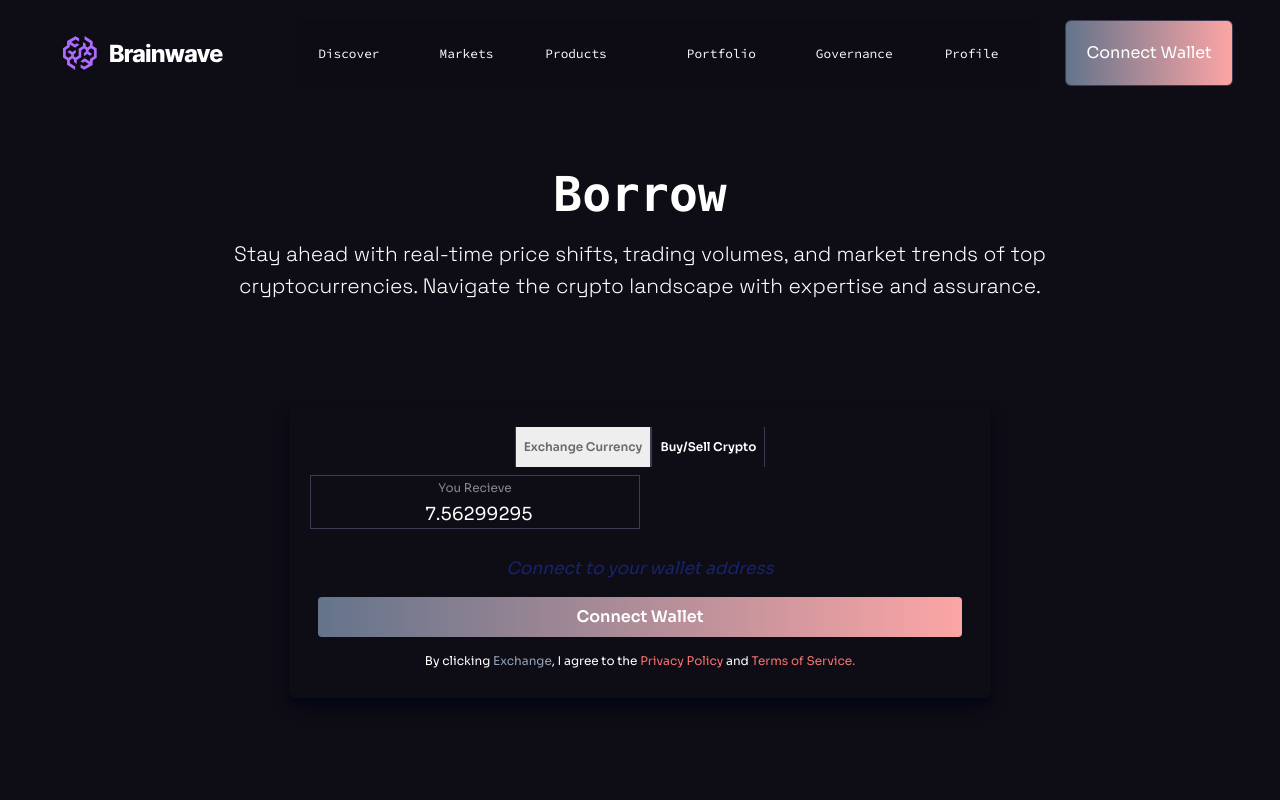
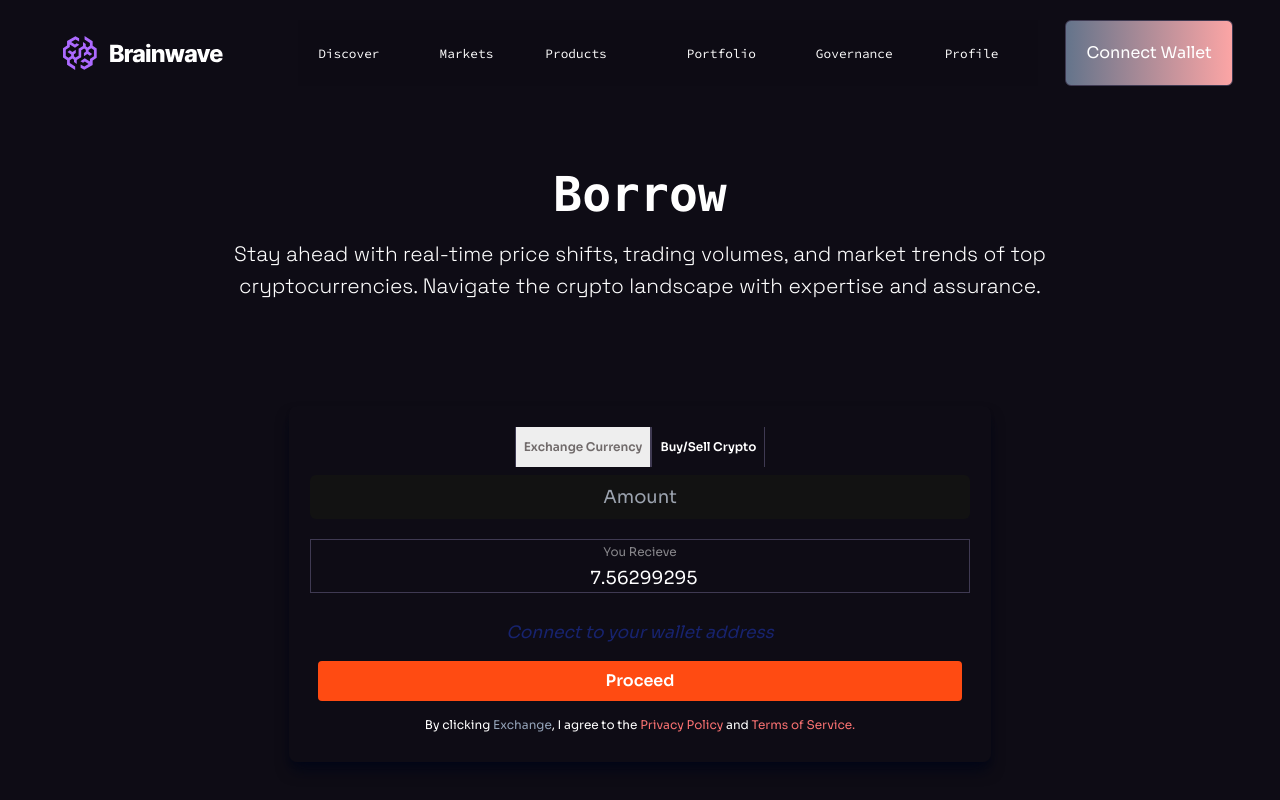
Before and after one commit to BullPointer/crypto_defi, a React (Vite) app in the folder frontend/: page /fi/borrow in a window 1280 px wide. Shown: the top 800 px of the page. Built offline with nearby package versions, Linux system fonts and the light colour scheme; some icons are missing.

Commit message:
Dealing with the design5

```diff
--- a/frontend/src/components/Finance/Exchange/Borrow.tsx
+++ b/frontend/src/components/Finance/Exchange/Borrow.tsx
@@ -78,7 +78,7 @@ const Borrow = () => {
               </div>
             </div>
 
-            {true ? (
+            {false ? (
               <div
                 //   onClick={handleExchange}
                 className={`bg-gradient-to-r
--- a/frontend/src/components/Finance/Exchange/components/BorrowTransaction.tsx
+++ b/frontend/src/components/Finance/Exchange/components/BorrowTransaction.tsx
@@ -3,62 +3,37 @@
 import { Icon } from "@iconify-icon/react/dist/iconify.mjs";
 
 type TransactionProps = {
-  title: String;
-  type: String;
-  exchangeType: String;
-  loading: Boolean;
-  symbol: String;
+  title?: String;
+  type?: String;
+  exchangeType?: String;
+  loading?: Boolean;
+  symbol?: String;
 };
-const BorrowTransaction = ({
-  title,
-  type,
-  exchangeType,
-  loading,
-  symbol,
-}: TransactionProps) => {
+const BorrowTransaction = ({ title, type }: TransactionProps) => {
   const border = "border border-n-5";
   return (
-    <div className="relative grid grid-cols-2 justify-center items-center  mt-2">
-      <div
-        className={`flex flex-col justify-center items-center  w-full ${border}`}
-      >
-        <div className="text-[12px] opacity-50 ">{title}</div>
-        {loading ? (
-          <Icon
-            className="text-2xl text-black"
-            icon="streamline:interface-page-controller-loading-3-progress-loading-dot-load-wait-waiting"
-          />
-        ) : type == "send" ? (
-          <div className="w-full h-[100%] text-lg">
+    <div className="w-full relative  justify-center items-center mt-2">
+      <div className={`flex flex-col justify-center items-center  w-full `}>
+        <div className="w-full h-[100%] text-lg mb-5">
           <input
             // onChange={handleAmount}
             // onFocus={handleFocus}
-              className="w-full outline-none pl-2 text-center text-black"
+            className="w-full outline-none p-2 text-center
+            rounded-md"
             type="text"
             name={String(type)}
+            placeholder="Amount"
             // value={transactionObj.amount}
           />
         </div>
-        ) : (
+        <div className={`${border} w-full `}>
+          <div className="text-[12px] opacity-50 ">{title}</div>
+
           <div className="text-lg pl-2 ">{"7.56299295"}</div>
-        )}
+        </div>
+        {/* // )} */}
       </div>
       <div></div>
-      {/* {showCurrencies[type] && (
-        <Currrencies
-          setData={setData}
-          transactionObj={transactionObj}
-          name={type}
-          handleRemoveCurrencies={handleRemoveCurrencies}
-          allCoins={allCoins}
-          mostPopularCoin={mostPopularCoin}
-          allFiats={allFiats}
-          mostPopularFiat={mostPopularFiat}
-          exchangeType={exchangeType}
-          handleSelectedCurrency={handleSelectedCurrency}
-          handleSearch={handleSearch}
-        />
-      )} */}
     </div>
   );
 };
```
Lines whose indentation alone changed are shown as unchanged.
